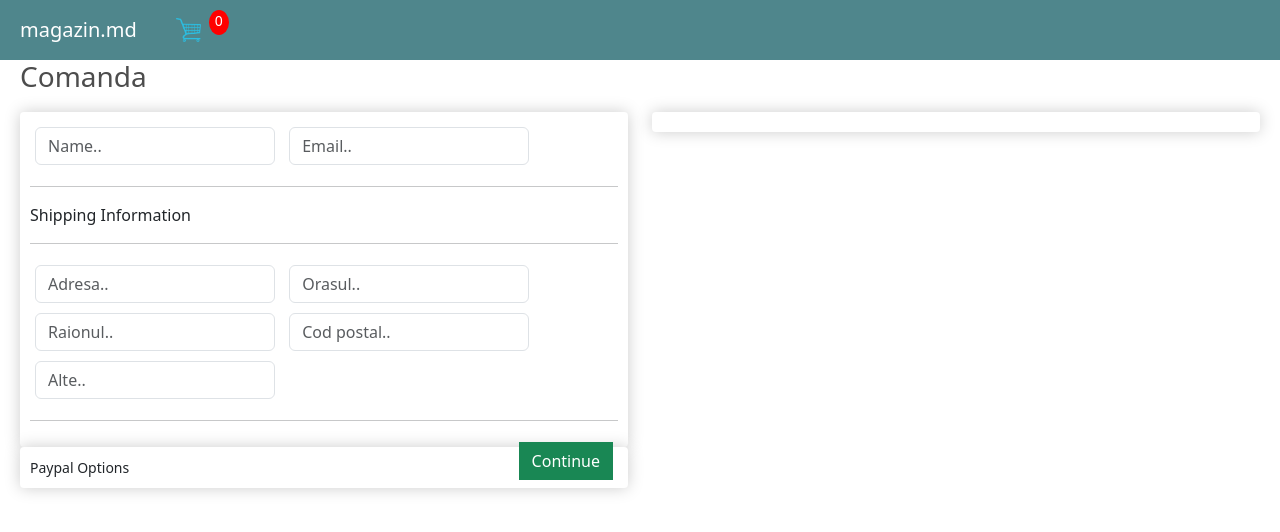
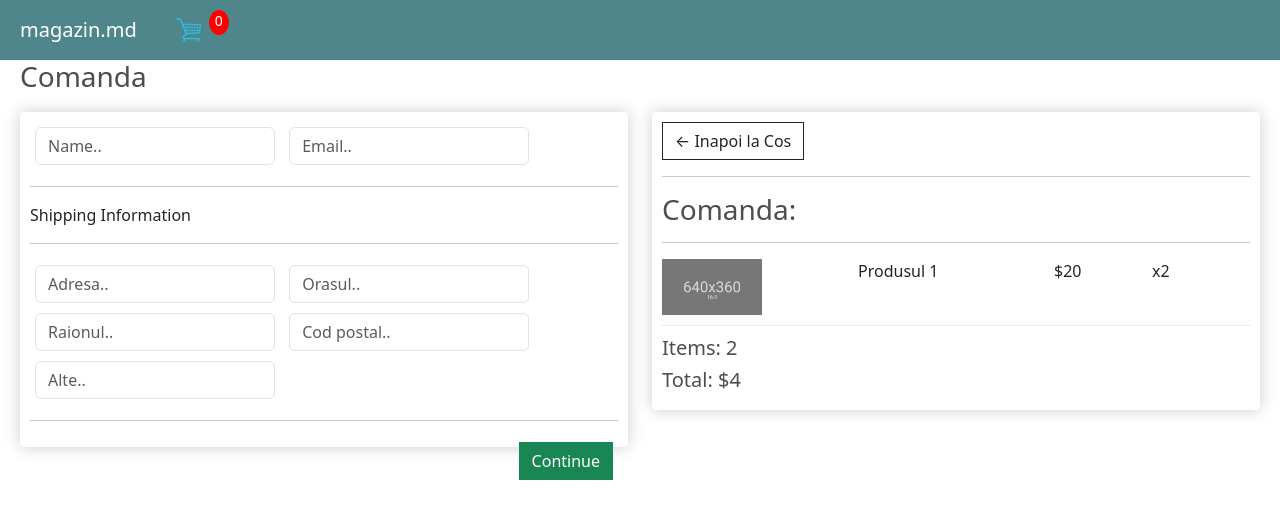
Before and after one commit to BalaurZmeu/DjangoShop, a Django app: page /checkout/ in a window 1280 px wide. Shown: the top 532 px of the page. Run offline with Django 5.2, Linux system fonts and the light colour scheme.

Commit message:
Changed the checkout template

```diff
--- a/django_shop/store/templates/store/checkout.html
+++ b/django_shop/store/templates/store/checkout.html
@@ -56,7 +56,7 @@
         </form>
       </div>
 
-      <div class="box-element" id="payment-info">
+      <div class="box-element hidden" id="payment-info">
         <small>Paypal Options</small>
       </div>
 
@@ -64,7 +64,21 @@
 
     <div class="col-lg-6">
       <div class="box-element">
-
+        <a class="btn btn-outline-dark" href="{% url 'cart' %}">
+          &#x2190; Inapoi la Cos
+        </a>
+        <hr>
+        <h3>Comanda:</h3>
+        <hr>
+        <div class="cart-row">
+          <div style="flex:2;"><img class="row-image"
+            src="{% static 'images/placeholder.png' %}"></div>
+          <div style="flex:2;">Produsul 1</div>
+          <div style="flex:1;">$20</div>
+          <div style="flex:1;">x2</div>
+        </div>
+        <h5>Items:  2</h5>
+        <h5>Total:  $4</h5>
       </div>
     </div>
   </div>
```
